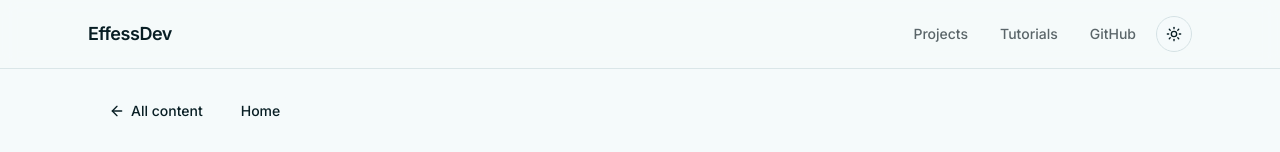
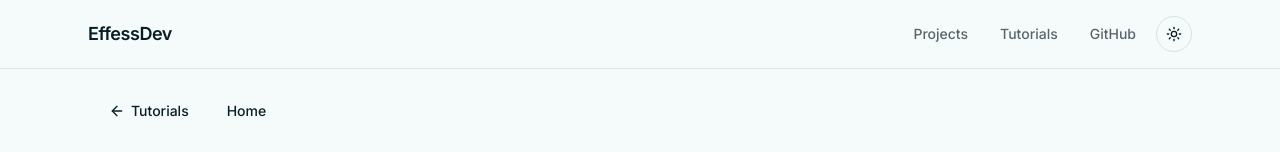
Before and after one commit to effessdev/effessdev.github.io, a Next.js app: page /read/ble-basics-in-esp-idf in a window 1280 px wide. Shown: the top 152 px of the page. Built offline with nearby package versions, Linux system fonts and the light colour scheme.

Commit message:
change labels

```diff
--- a/src/app/read/[id]/[chapter]/page.tsx
+++ b/src/app/read/[id]/[chapter]/page.tsx
@@ -76,7 +76,7 @@ export default async function ChapterPage({
         backLabel="Contents"
         backHref={`/read/${courseId}`}
         extraLinks={[
-          { label: "All content", href: "/read" },
+          { label: "Tutorials", href: "/read" },
           { label: "Home", href: "/" },
         ]}
       />
--- a/src/app/read/[id]/page.tsx
+++ b/src/app/read/[id]/page.tsx
@@ -79,7 +79,7 @@ export default async function ReadEntryPage({ params }: ReadEntryPageProps) {
       <>
         <TopNav
           backHref="/read"
-          backLabel="All content"
+          backLabel="Tutorials"
           extraLinks={[{ label: "Home", href: "/" }]}
         />
 
@@ -101,7 +101,7 @@ export default async function ReadEntryPage({ params }: ReadEntryPageProps) {
     <>
       <TopNav
         backHref="/read"
-        backLabel="All content"
+        backLabel="Tutorials"
         extraLinks={[{ label: "Home", href: "/" }]}
       />
 
```
